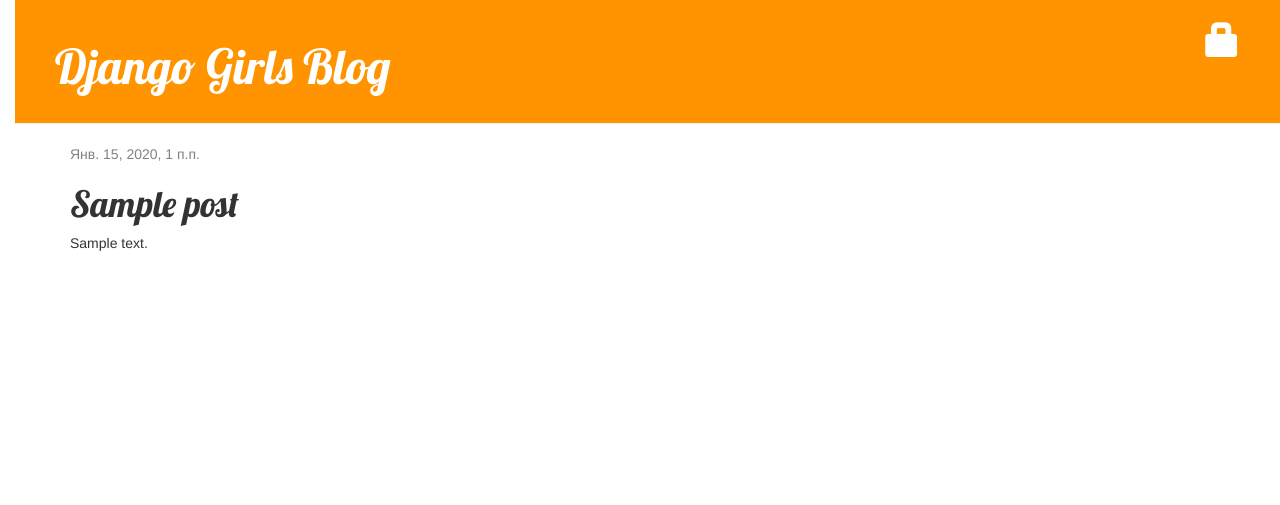
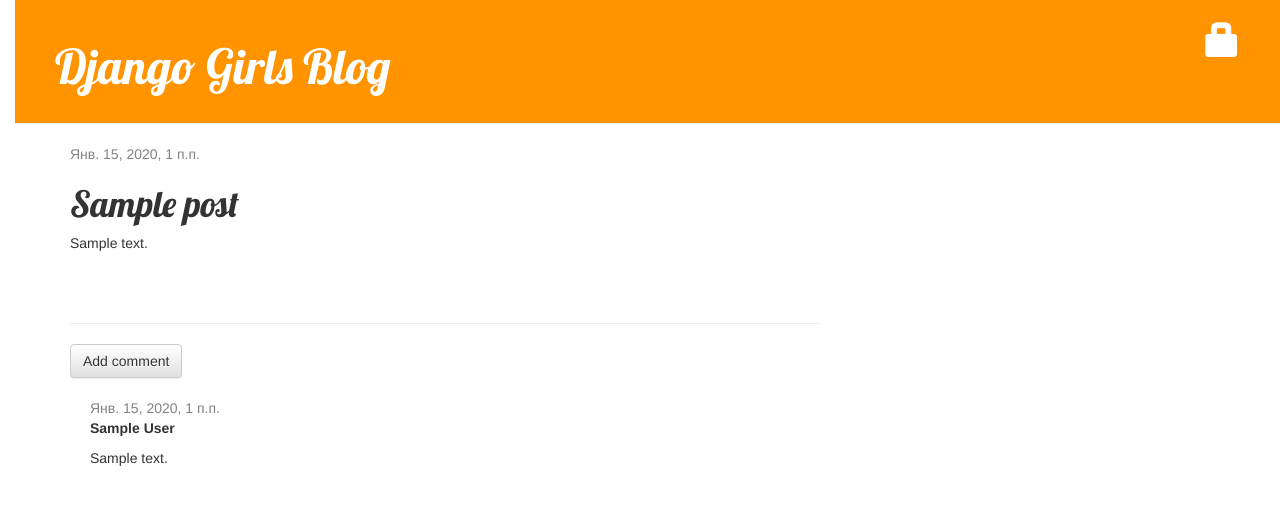
Before and after one commit to OdyaVovcher/DjangoGirlsBlog, a Django app: page /post/1/ in a window 1280 px wide. Shown: the top 505 px of the page. Run offline with Django 3.2, Linux system fonts and the light colour scheme; tables that the repository leaves empty hold one stand-in row (values such as "Sample post"); some libraries are stand-ins or nearby versions.

Commit message:
the last

```diff
--- a/blog/admin.py
+++ b/blog/admin.py
@@ -1,4 +1,5 @@
 from django.contrib import admin
-from .models import Post
+from .models import Post, Comment
 # Register your models here.
 admin.site.register(Post)
+admin.site.register(Comment)
--- a/blog/models.py
+++ b/blog/models.py
@@ -15,3 +15,20 @@ class Post(models.Model):
 
     def __str__(self):
         return self.title
+
+class Comment(models.Model):
+    post = models.ForeignKey('blog.Post', on_delete=models.CASCADE, related_name='comments')
+    author = models.CharField(max_length=200)
+    text = models.TextField()
+    created_date = models.DateTimeField(default=timezone.now)
+    approved_comment = models.BooleanField(default=False)
+
+    def approve(self):
+        self.approved_comment = True
+        self.save()
+
+    def approved_comments(self):
+        return self.comments.filter(approved_comment=True)
+
+    def __str__(self):
+        return self.text
--- a/blog/static/css/blog.css
+++ b/blog/static/css/blog.css
@@ -53,3 +53,7 @@ h1, h2, h3, h4 {
 .post h1 a, .post h1 a:visited {
     color: #000000;
 }
+
+.comment {
+    margin: 20px 0px 20px 20px;
+}
--- a/blog/templates/blog/post_detail.html
+++ b/blog/templates/blog/post_detail.html
@@ -16,4 +16,29 @@
         <h1>{{ post.title }}</h1>
         <p>{{ post.text|linebreaksbr }}</p>
     </div>
+
+    <hr>
+    <a class="btn btn-default" href="{% url 'add_comment_to_post' pk=post.pk %}">Add comment</a>
+    {% for comment in post.comments.all %}
+    {% if user.is_authenticated or comment.approved_comment %}
+    <div class="comment">
+        <div class="date">
+            {{ comment.created_date }}
+            {% if not comment.approved_comment %}
+                <a class="btn btn-default" href="{% url 'comment_remove' pk=comment.pk %}">
+                   {% include './icons/hand-thumbs-down.svg' %}
+                </a>
+                <a class="btn btn-default" href="{% url 'comment_approve' pk=comment.pk %}">
+                   {% include './icons/hand-thumbs-up.svg' %}
+                </a>
+            {% endif %}
+        </div>
+        <strong>{{ comment.author }}</strong>
+        <p>{{ comment.text|linebreaks }}</p>
+    </div>
+    {% endif %}
+{% empty %}
+    <p>No comments here yet :( </p>
+{% endfor %}
+
 {% endblock %}
--- a/blog/templates/blog/post_list.html
+++ b/blog/templates/blog/post_list.html
@@ -6,8 +6,9 @@
             <div class="date">
                 <p>Опубликовано: {{ post.published_date }}</p>
             </div>
-            <h1><a href="{% url 'post_detail' pk=post.pk %}">{{ post.title }}</a></h1>
+            <h1><a href="{% url 'post_detail' pk=post.pk %}">Comments: {{ post.approved_comments.count }}</a>{ post.title }}</a></h1>
             <p>{{ post.text|linebreaksbr }}</p>
+            <a href="{% url 'post_detail' pk=post.pk %}">Comments: {{ post.comments.count }}</a>
         </div>
     {% endfor %}
 {% endblock %}
--- a/blog/urls.py
+++ b/blog/urls.py
@@ -8,4 +8,7 @@ urlpatterns = [
     path('drafts/', views.post_draft_list, name='post_draft_list'),
     path('post/<pk>/publish/', views.post_publish, name='post_publish'),
     path('post/<pk>/remove/', views.post_remove, name='post_remove'),
+    path('post/<int:pk>/comment/', views.add_comment_to_post, name='add_comment_to_post'),
+    path('comment/<int:pk>/approve/', views.comment_approve, name='comment_approve'),
+    path('comment/<int:pk>/remove/', views.comment_remove, name='comment_remove'),
 ]
--- a/blog/views.py
+++ b/blog/views.py
@@ -1,6 +1,6 @@
 from django.shortcuts import render, get_object_or_404, redirect
-from .models import Post
-from .forms import PostForm
+from .models import Post, Comment
+from .forms import PostForm, CommentForm
 from django.utils import timezone
 from django.contrib.auth.decorators import login_required
 
@@ -58,3 +58,28 @@ def post_remove(request, pk):
     post = get_object_or_404(Post, pk=pk)
     post.delete()
     return redirect('post_list')
+
+def add_comment_to_post(request, pk):
+    post = get_object_or_404(Post, pk=pk)
+    if request.method == "POST":
+        form = CommentForm(request.POST)
+        if form.is_valid():
+            comment = form.save(commit=False)
+            comment.post = post
+            comment.save()
+            return redirect('post_detail', pk=post.pk)
+    else:
+        form = CommentForm()
+    return render(request, 'blog/add_comment_to_post.html', {'form': form})
+
+@login_required
+def comment_approve(request, pk):
+    comment = get_object_or_404(Comment, pk=pk)
+    comment.approve()
+    return redirect('post_detail', pk=comment.post.pk)
+
+@login_required
+def comment_remove(request, pk):
+    comment = get_object_or_404(Comment, pk=pk)
+    comment.delete()
+    return redirect('post_detail', pk=comment.post.pk)
```
Also changed, not shown: blog/forms.py (+7 -1 lines), blog/templates/blog/add_comment_to_post.html (added, +9 -0 lines), blog/migrations/0002_comment.py (added).
